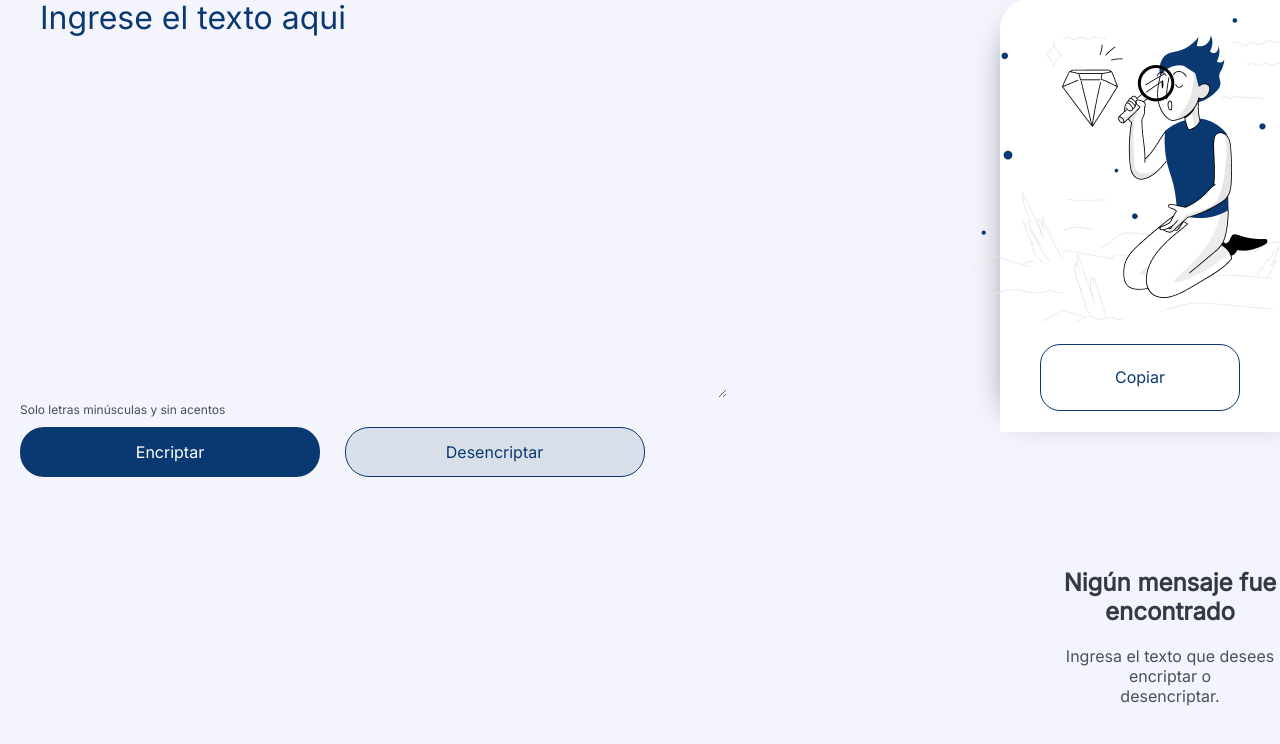
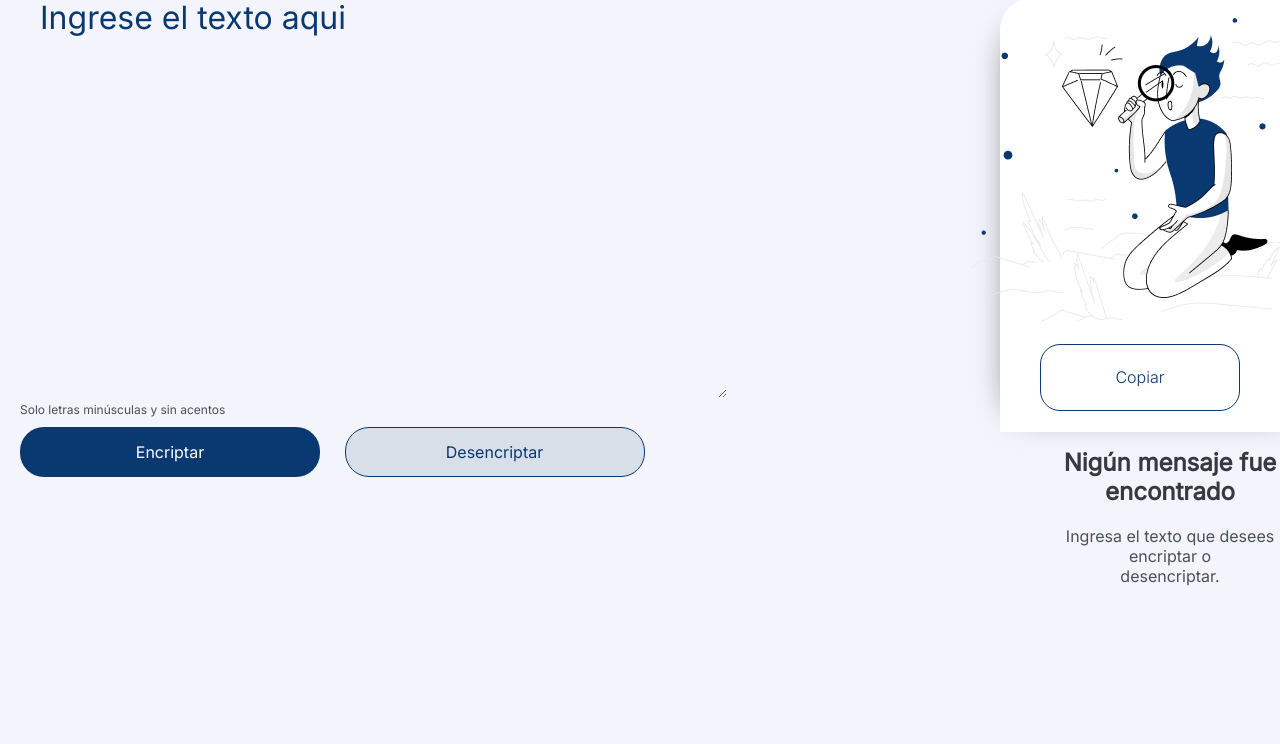
Before and after one commit to ZulayMelgarejo/Encriptador-challenge, a plain HTML site: page index.html in a window 1280 px wide. Shown: the part 92-836 px from the top of the page. Drawn offline with Linux system fonts and the light colour scheme.

Commit message:
Update style.css

```diff
--- a/style.css
+++ b/style.css
@@ -142,7 +142,7 @@ main{
 .contenedor-parrafo{
     position: absolute;
     box-sizing: border-box;
-    top: 570px;
+    top:450px;
     left: 40px;
  }
 
@@ -193,7 +193,7 @@ main{
     background-color: #ffffff;
     color: #0A3871;
     font-size: 16px;
-    font-weight: 400;
+    font-weight: 300;
     font-family: 'Inter', sans-serif;
     border: 1px solid #0A3871;
     cursor: pointer;
```
